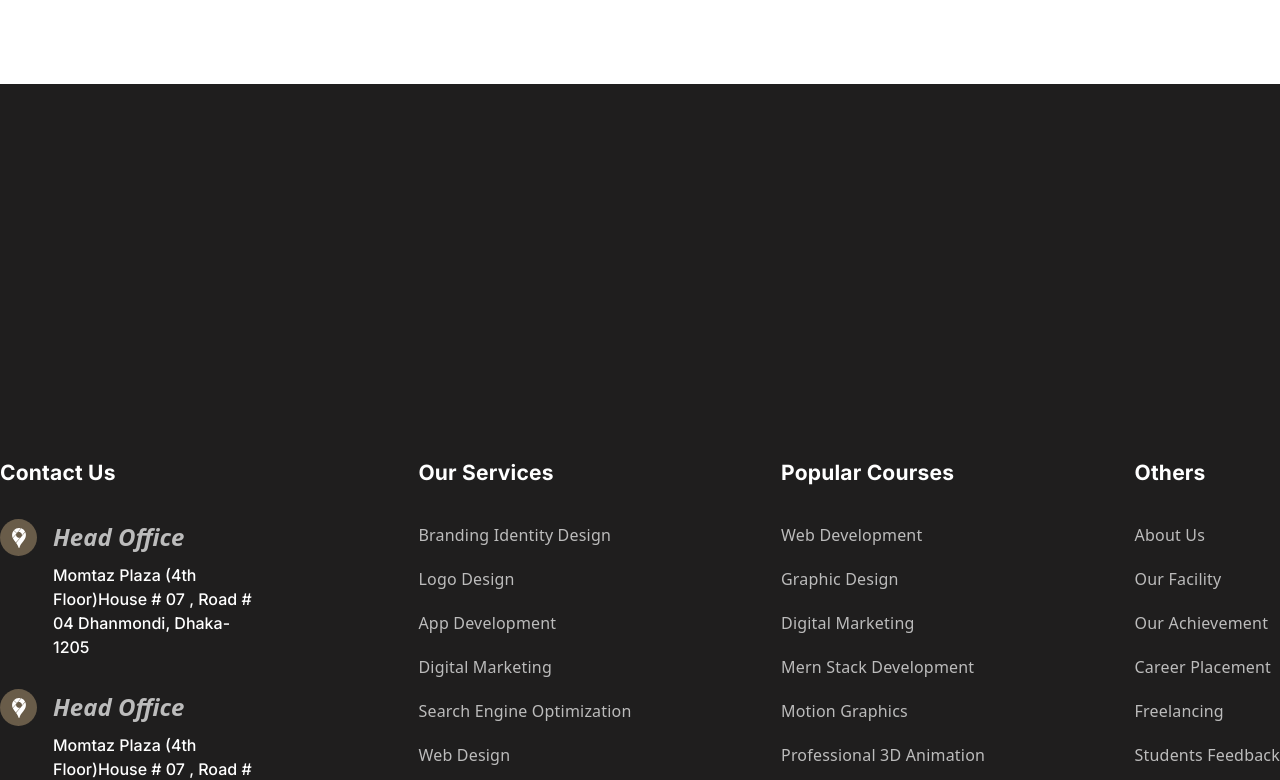
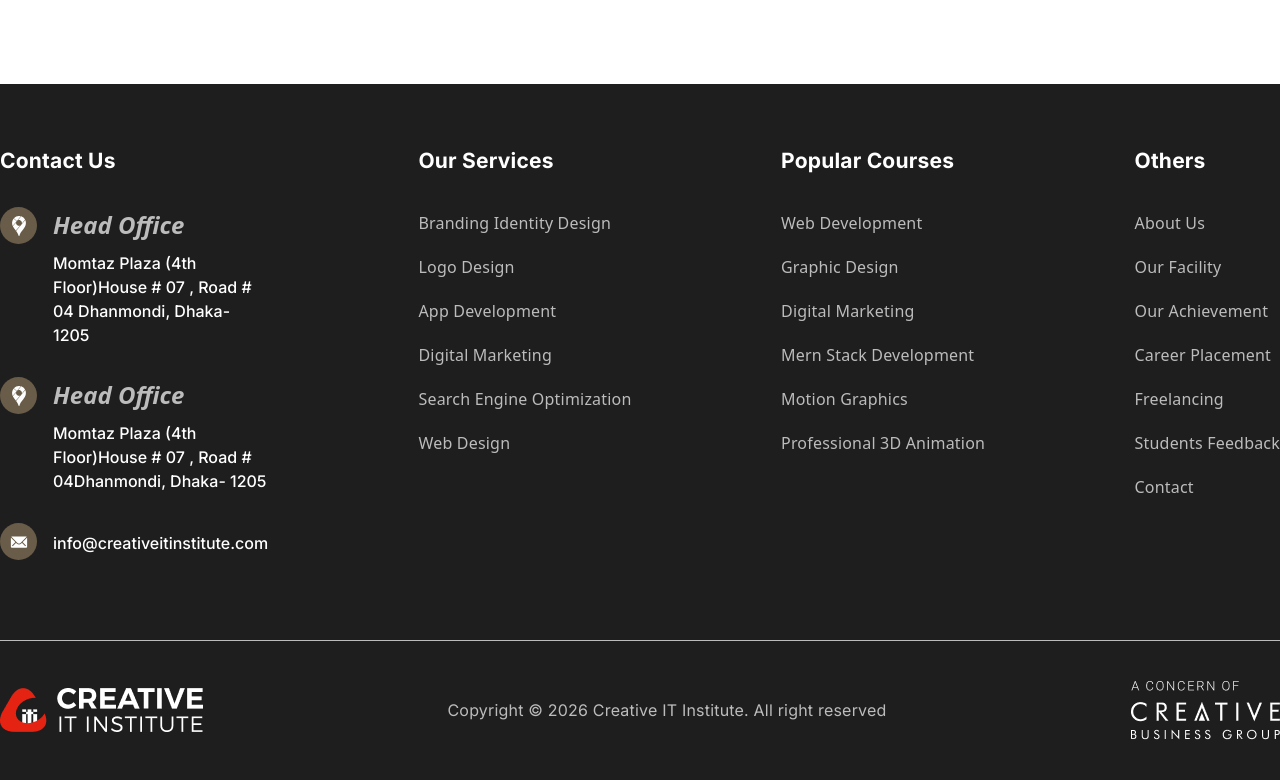
Before and after one commit to shoumen-shomu/creative-it-canada, a Next.js app: page / in a window 1280 px wide. Shown: the part 6016-6796 px from the top of the page. Built offline with nearby package versions, Linux system fonts and the light colour scheme; a web font is replaced by a local one.

Commit message:
Footer padding 90 to 15

```diff
--- a/src/app/components/Footer.jsx
+++ b/src/app/components/Footer.jsx
@@ -7,7 +7,7 @@
 
 const Footer = () => {
   return (
-    <footer className="pt-93 pb-10 bg-[#1F1E1E]">
+    <footer className="pt-15 pb-10 bg-[#1F1E1E]">
       <Container>
         <div className="flex justify-between">
           <div className="space-y-7.5">
```
